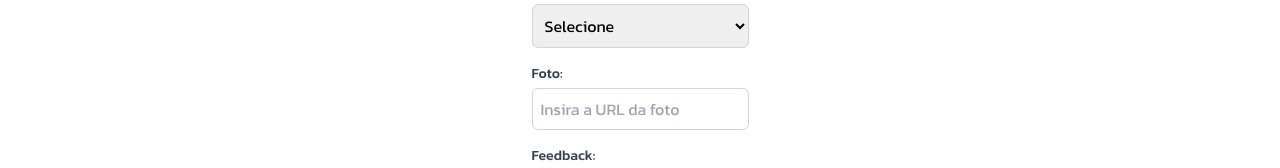
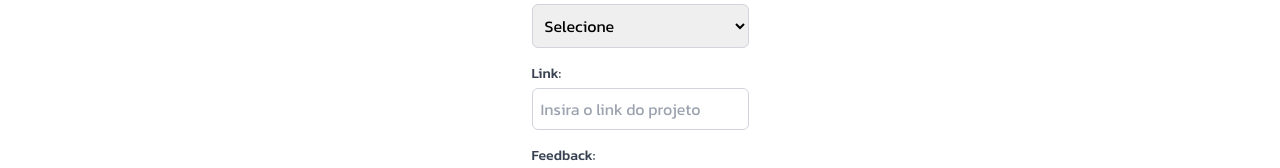
Before and after one commit to yunkbaza/PortfolioGrupo, a Next.js app in the folder cp06/: page /cadastro-projetos in a window 1280 px wide. Shown: the part 564-732 px from the top of the page. Built offline with nearby package versions, Linux system fonts and the light colour scheme; a web font is replaced by a local one.

Commit message:
foto substituido por link no FormCadastrar

```diff
--- a/cp06/src/components/FormCadastrar/FormCadastrar.tsx
+++ b/cp06/src/components/FormCadastrar/FormCadastrar.tsx
@@ -12,7 +12,7 @@ export default function FormCadastro() {
         desc: "",
         nota: 0,
         tipoAvaliacao: "",
-        foto: "",
+        link: "",
         feedback: "",
     });
 
@@ -34,7 +34,7 @@ export default function FormCadastro() {
                     desc: "",
                     nota:0,
                     tipoAvaliacao: "",
-                    foto: "",
+                    link: "",
                     feedback: "",
                 });
                 console.table(data)
@@ -45,7 +45,7 @@ export default function FormCadastro() {
     }
 
   return (
-    <div className="p-4 max-w-md mx-auto">
+    <section className="p-4 max-w-md mx-auto">
     <h1 className="text-2xl font-semibold mb-6 text-center">Cadastro</h1>
     <form onSubmit={handleSubmit} className="space-y-4 ">
         <div>
@@ -118,13 +118,13 @@ export default function FormCadastro() {
             </select>
         </div>
         <div>
-            <label className="block text-sm font-medium text-gray-700 mb-1">Foto:</label>
+            <label className="block text-sm font-medium text-gray-700 mb-1">Link:</label>
             <input
                 type="text"
                 name="foto"
-                value={projeto.foto}
-                placeholder="Insira a URL da foto"
-                onChange={(e) => setProjeto({ ...projeto, foto: e.target.value })}
+                value={projeto.link}
+                placeholder="Insira o link do projeto"
+                onChange={(e) => setProjeto({ ...projeto, link: e.target.value })}
                 className="w-full border border-gray-300 p-2 rounded-md focus:outline-none focus:ring-2 focus:ring-blue-500"
             />
         </div>
@@ -145,6 +145,6 @@ export default function FormCadastro() {
             Cadastrar
         </button>
     </form>
-</div>
+</section>
   )
 }
```
